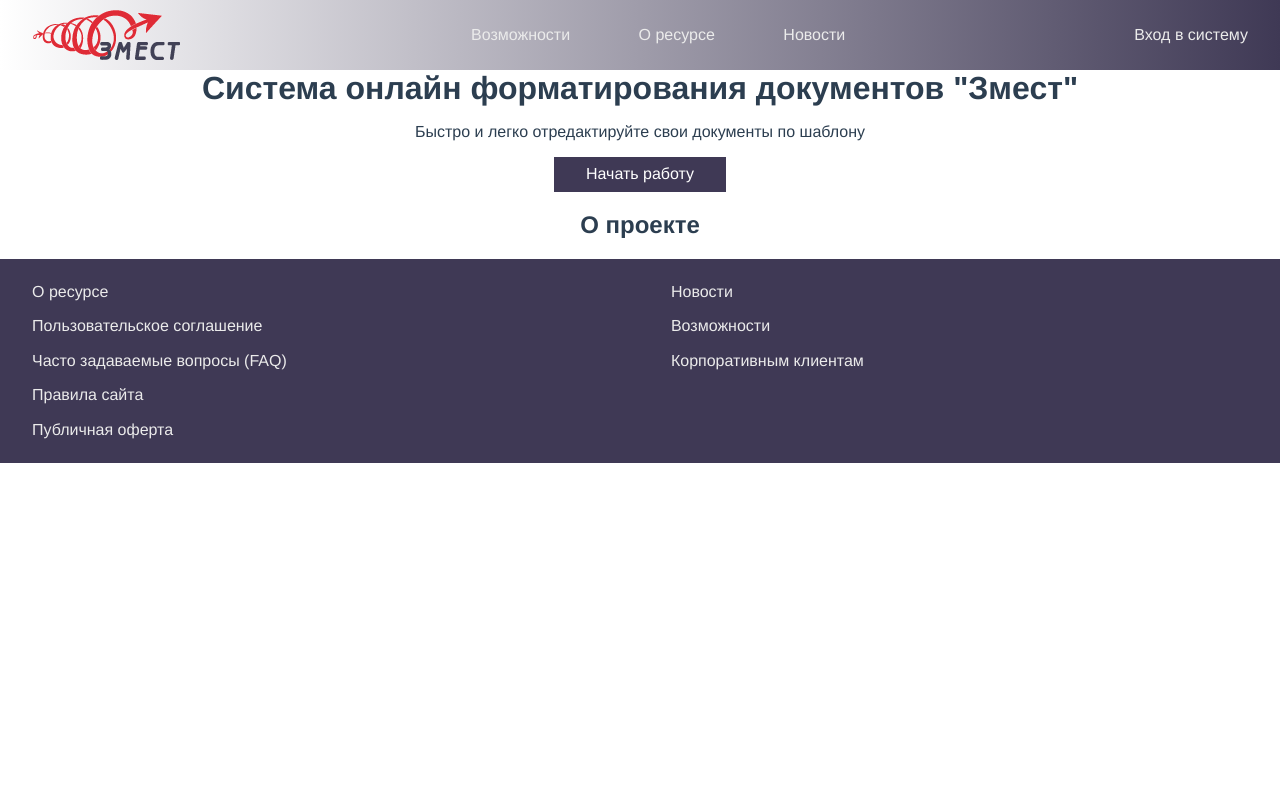
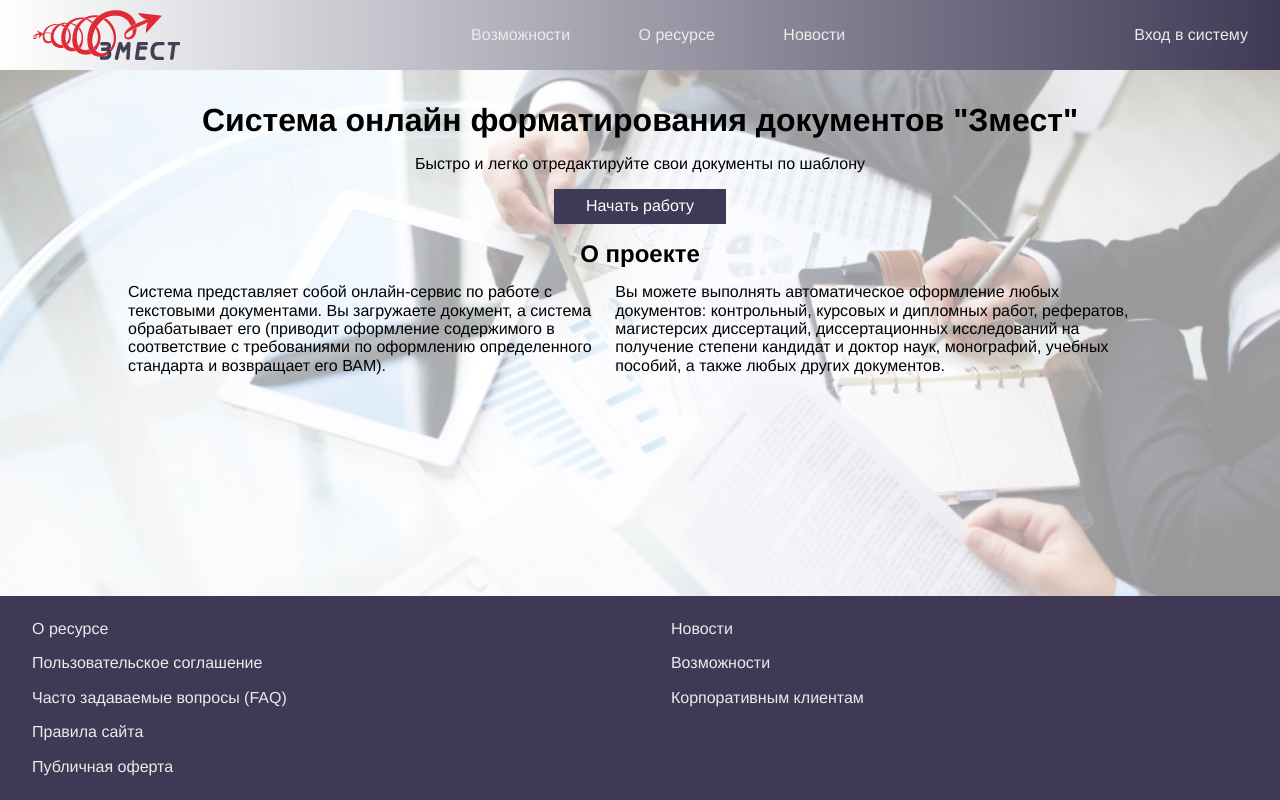
Before and after one commit to Zima04/NGOST-frontend, a Vue app: page /#/about in a window 1280 px wide. Built offline with nearby package versions, Linux system fonts and the light colour scheme.

Commit message:
about update

```diff
--- a/src/App.vue
+++ b/src/App.vue
@@ -37,6 +37,7 @@
       overflow: auto;
   }
   .content {
+    flex: 1;
     padding-top: 70px;
   }
 </style>
--- a/src/views/about.vue
+++ b/src/views/about.vue
@@ -1,12 +1,21 @@
 <template>
     <div class="container">
-        <h1 class="title">Система онлайн форматирования документов "Змест"</h1>
-        <p class="text">Быстро и легко отредактируйте свои документы по шаблону</p>
+        <h1 class="section__title">Система онлайн форматирования документов "Змест"</h1>
+        <p class="section__text">Быстро и легко отредактируйте свои документы по шаблону</p>
         <button>Начать работу</button>
         <div class="description">
-            <h2 class="title">О проекте</h2>
-            <div class="container">
-
+            <h2 class="description__title">О проекте</h2>
+            <div class="description__container">
+                <p>
+                    Система представляет собой онлайн-сервис по работе с текстовыми документами.
+                    Вы загружаете документ, а система обрабатывает его (приводит оформление содержимого
+                    в соответствие с требованиями по оформлению определенного стандарта и возвращает его ВАМ).
+                </p>
+                <p>
+                    Вы можете выполнять автоматическое оформление любых документов: контрольный, курсовых и
+                    дипломных работ, рефератов, магистерсих диссертаций, диссертационных исследований на
+                    получение степени кандидат и доктор наук, монографий, учебных пособий, а также любых других документов.
+                </p>
             </div>
         </div>
     </div>
@@ -34,14 +43,50 @@
         display: flex;
         flex-direction: column;
         align-items: center;
-        h1 {
+        max-width: 1024px;
+        padding: 2rem;
+        margin: 0 auto;
+        color: black;
+
+        &::after {
+            content: "";
+            background: url('../assets/u0.jpg');
+            background-repeat: no-repeat;
+            background-size: cover;
+            opacity: 0.4;
+            top: 70px;
+            left: 0;
+            bottom: 0;
+            right: 0;
+            position: fixed;
+            z-index: -1;
+        }
+
+        .section__title {
             margin: 0 0 1rem;
             text-align: center;
         }
-        p {
+        .section__text {
             margin: 0 0 1rem;
             text-align: center;
         }
+    }
+
+    .description {
+        &__title {
+            margin: 1rem 0;
+            text-align: center;
+        }
+        &__container {
+            display: flex;
+            flex-direction: row;
+            p {
+                margin: 0;
+                text-align: left;
+            }
+        }
+    }
+
     button {
         all: unset;
         padding: 0;
@@ -58,6 +103,5 @@
         }
 
     }
-    }
 
 </style>
```
Also changed, not shown: src/assets/u0.jpg (added). Lines whose indentation alone changed are shown as unchanged.
